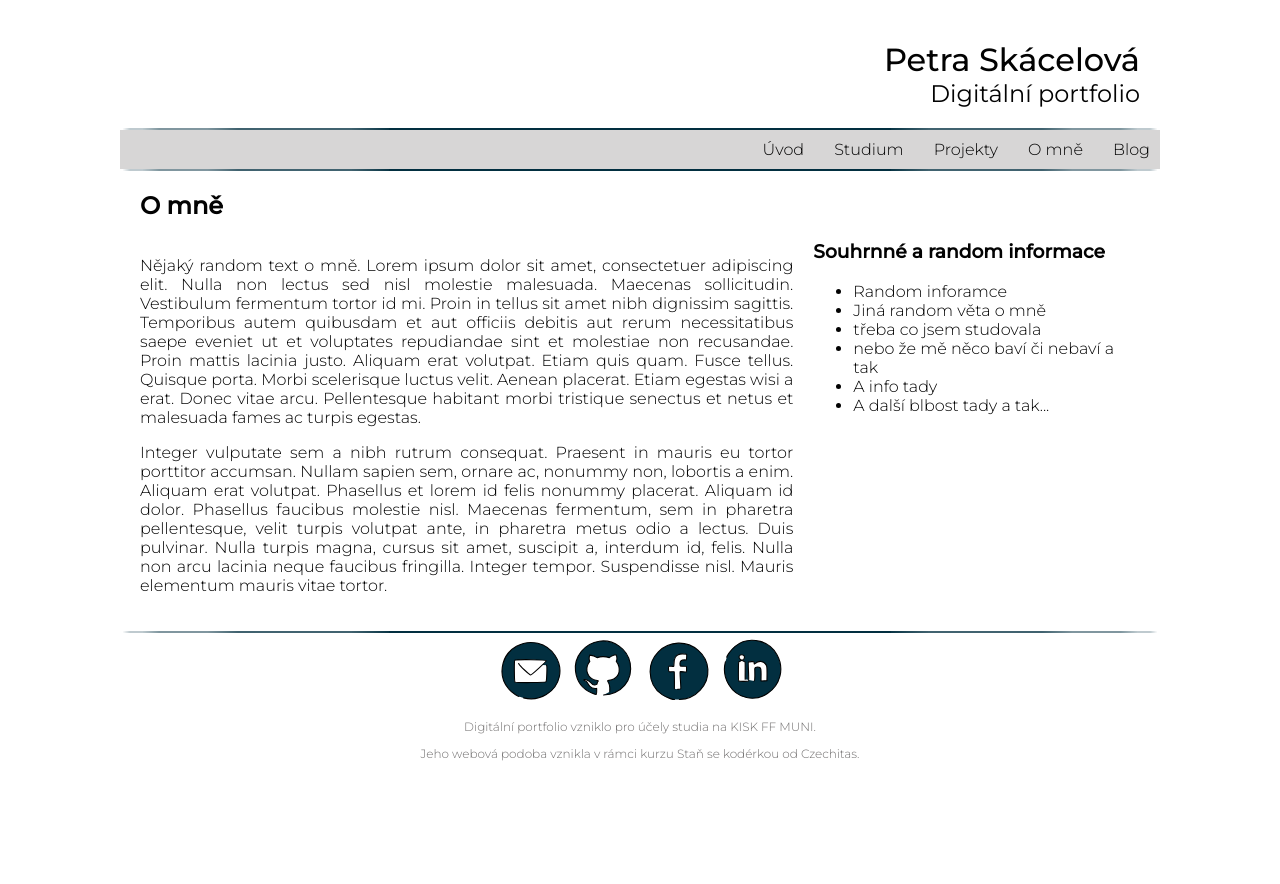
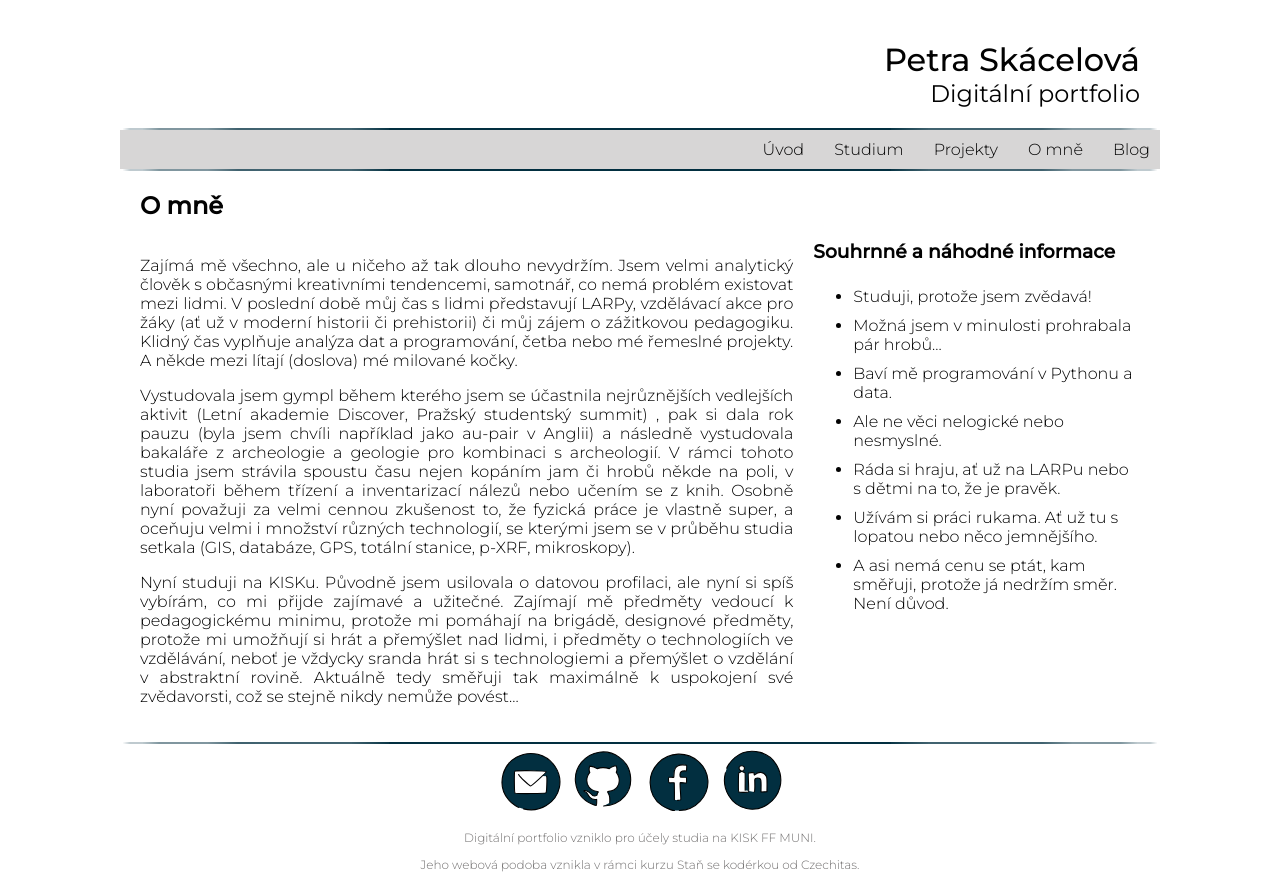
Before and after one commit to saurinne/digitalni_portfolio, an Eleventy site: page about.html in a window 1280 px wide. Before the commit the page ends 800 px from the top, so only its background shows below. Built offline with nearby package versions, Linux system fonts and the light colour scheme; Eleventy itself is replaced by a stand-in of ours; files that its build step writes are made by us from their sources.

Commit message:
about content

```diff
--- a/about.html
+++ b/about.html
@@ -6,31 +6,36 @@ title: O mně
 <section class="about">
 <h2 class="about__headline">O mně</h2>
 <div class="about_text">
-    <p class="about__paragraf">Nějaký random text o mně. Lorem ipsum dolor sit amet, consectetuer adipiscing elit. Nulla non lectus sed nisl molestie malesuada.
-        Maecenas sollicitudin. Vestibulum fermentum tortor id mi. Proin in tellus sit amet nibh dignissim sagittis.
-        Temporibus autem quibusdam et aut officiis debitis aut rerum necessitatibus saepe eveniet ut et voluptates
-        repudiandae sint et molestiae non recusandae. Proin mattis lacinia justo. Aliquam erat volutpat.
-        Etiam quis quam. Fusce tellus. Quisque porta. Morbi scelerisque luctus velit. Aenean placerat.
-        Etiam egestas wisi a erat. Donec vitae arcu. Pellentesque habitant morbi tristique senectus et netus et
-        malesuada fames ac turpis egestas.</p>
+    <p class="about__paragraf">Zajímá mě všechno, ale u ničeho až tak dlouho nevydržím. Jsem velmi analytický člověk s občasnými kreativními tendencemi,
+        samotnář, co nemá problém existovat mezi lidmi. V poslední době můj čas s lidmi představují LARPy,
+        vzdělávací akce pro žáky (ať už v moderní historii či prehistorii) či můj zájem o zážitkovou pedagogiku. Klidný čas vyplňuje analýza dat a programování, četba
+        nebo mé řemeslné projekty. A někde mezi lítají (doslova) mé milované kočky.</p>
 
-    <p class="about__paragraf">Integer vulputate sem a nibh rutrum consequat. Praesent in mauris eu tortor porttitor accumsan.
-        Nullam sapien sem, ornare ac, nonummy non, lobortis a enim. Aliquam erat volutpat.
-        Phasellus et lorem id felis nonummy placerat. Aliquam id dolor. Phasellus faucibus molestie nisl.
-        Maecenas fermentum, sem in pharetra pellentesque, velit turpis volutpat ante, in pharetra metus odio a lectus.
-        Duis pulvinar. Nulla turpis magna, cursus sit amet, suscipit a, interdum id, felis.
-        Nulla non arcu lacinia neque faucibus fringilla. Integer tempor. Suspendisse nisl.
-        Mauris elementum mauris vitae tortor.</p>
+    <p class="about__paragraf">Vystudovala jsem gympl během kterého jsem se účastnila nejrůznějších vedlejších aktivit (Letní akademie Discover, Pražský studentský summit)
+        , pak si dala rok pauzu (byla jsem chvíli například jako au-pair v Anglii)
+        a následně vystudovala bakaláře z archeologie a geologie pro kombinaci s archeologií.
+        V rámci tohoto studia jsem strávila spoustu času nejen kopáním jam či hrobů někde na poli,
+        v laboratoři během třízení a inventarizací nálezů nebo učením se z knih.
+        Osobně nyní považuji za velmi cennou zkušenost to, že fyzická práce je vlastně super, a oceňuju velmi i
+        množství různých technologií, se kterými jsem se v průběhu studia setkala (GIS, databáze, GPS, totální stanice, p-XRF, mikroskopy).
+    </p>
+
+    <p class="about__paragraf">Nyní studuji na KISKu. Původně jsem usilovala o datovou profilaci, ale nyní si spíš vybírám,
+        co mi přijde zajímavé a užitečné. Zajímají mě předměty vedoucí k pedagogickému minimu, protože mi pomáhají na brigádě,
+        designové předměty, protože mi umožňují si hrát a přemýšlet nad lidmi, i předměty o technologiích ve vzdělávání, neboť je
+        vždycky sranda hrát si s technologiemi a přemýšlet o vzdělání v abstraktní rovině.
+        Aktuálně tedy směřuji tak maximálně k uspokojení své zvědavorsti, což se stejně nikdy nemůže povést...</p>
 </div>
 <div class="about__summary">
-    <h3 class="about__sumheadline">Souhrnné a random informace</h3>
+    <h3 class="about__sumheadline">Souhrnné a náhodné informace</h3>
     <ul class="about__list">
-        <li class="about_item">Random inforamce</li>
-        <li class="about_item">Jiná random věta o mně</li>
-        <li class="about_item">třeba co jsem studovala</li>
-        <li class="about_item">nebo že mě něco baví či nebaví a tak</li>
-        <li class="about_item">A info tady</li>
-        <li class="about_item">A další blbost tady a tak... </li>
+        <li class="about__item">Studuji, protože jsem zvědavá!</li>
+        <li class="about__item">Možná jsem v minulosti prohrabala pár hrobů...</li>
+        <li class="about__item">Baví mě programování v Pythonu a data.</li>
+        <li class="about__item">Ale ne věci nelogické nebo nesmyslné.</li>
+        <li class="about__item">Ráda si hraju, ať už na LARPu nebo s dětmi na to, že je pravěk.</li>
+        <li class="about__item">Užívám si práci rukama. Ať už tu s lopatou nebo něco jemnějšího.</li>
+        <li class="about__item">A asi nemá cenu se ptát, kam směřuji, protože já nedržím směr. Není důvod.</li>
     </ul>
 </div>
 </section>
--- a/scss/_about.scss
+++ b/scss/_about.scss
@@ -5,6 +5,10 @@
 
 .about__paragraf {
     text-align: justify;
+}
+
+.about__item {
+    padding: 5px 0;
 }
 
 /*Verze pro tablet*/
```
Also changed, not shown: css/style.css, 1 other file.
